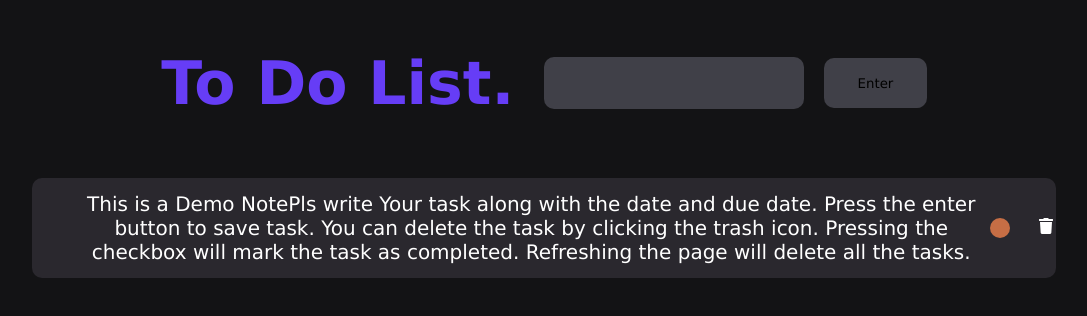
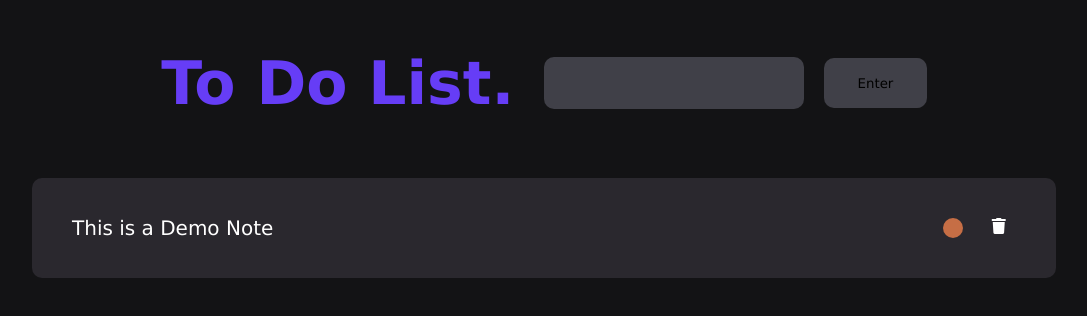
Before and after one commit to VedantBedi12/To-Do-List-web-dev-, a plain HTML site: page index.html in a window 1280 px wide. Shown: the whole page, without its empty margins (96-1183 px from the left). Drawn offline with Linux system fonts and the light colour scheme.

Commit message:
Update index.html

```diff
--- a/index.html
+++ b/index.html
@@ -20,10 +20,7 @@
 
     <div id="main">
         <div class="note">
-            <span id="text">This is a Demo NotePls write Your task along with the date and due date. Press the enter button to save task.
-                You can delete the task by clicking the trash icon. Pressing the checkbox will mark the task as completed.
-                Refreshing the page will delete all the tasks.
-            </span>
+            <span id="text">This is a Demo Note</span>
             <div id="icon">
                 <button id="check"></button>
                 <i id="icons" class="fas fa-trash"></i>
```
